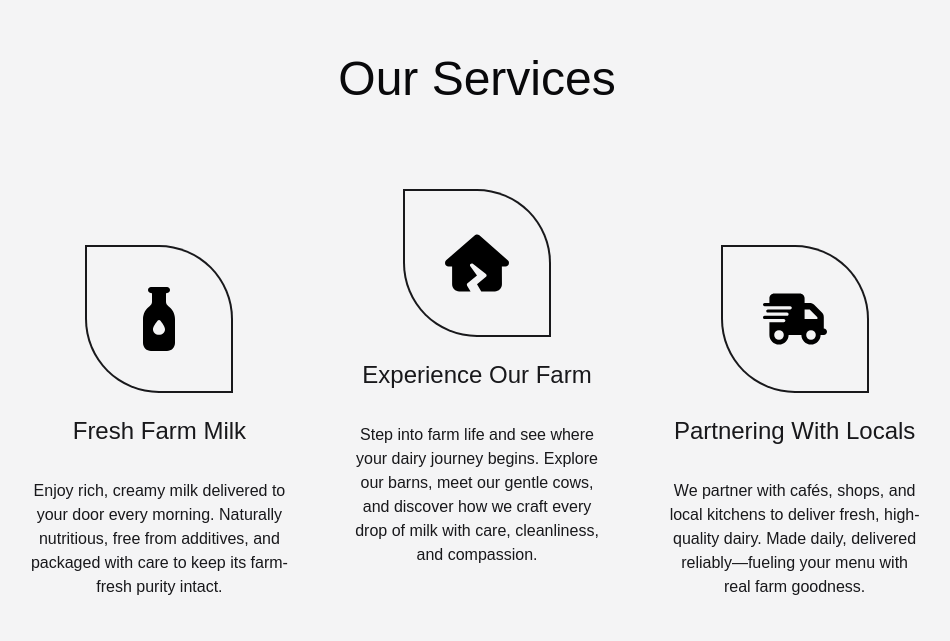
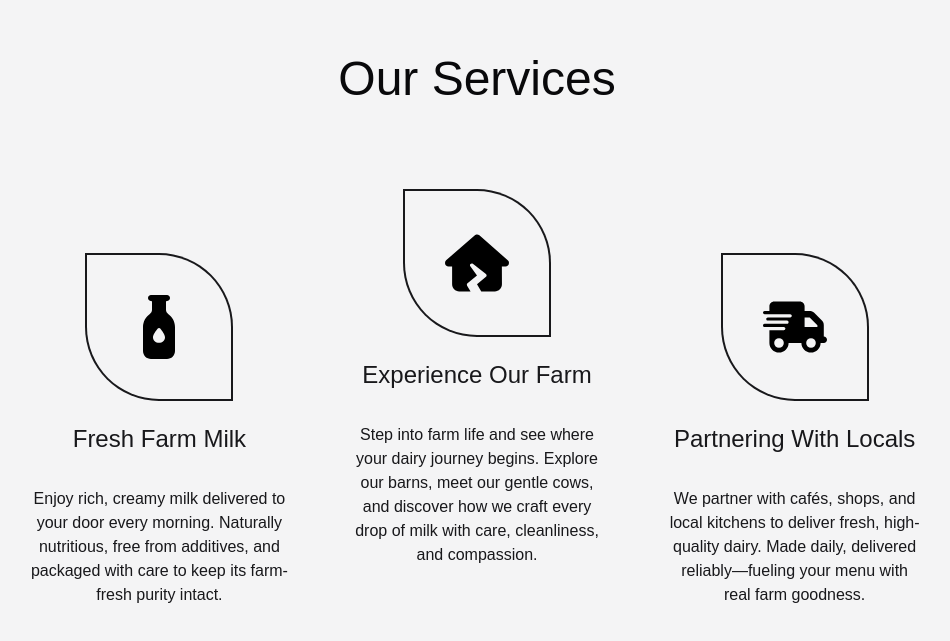
Before and after one commit to CUR0-Dev/kesavcattlefarm, a React (Vite) app: page / in a window 1280 px wide. Shown: the part 865-1506 px from the top of the page, without its empty margins (163-1113 px from the left). Built offline with nearby package versions, Linux system fonts and the light colour scheme; a web font is replaced by a local one.

Commit message:
Our services height changes

```diff
--- a/src/components/Home/OurServices.jsx
+++ b/src/components/Home/OurServices.jsx
@@ -70,17 +70,17 @@ const OurServices = () => {
   return (
     <>
       <div className="md:my-10">
-        <div className="flex flex-col md:flex-row justify-between md:h-[480px] md:items-end gap-6 md:gap-3 ">
+        <div className="flex flex-col md:flex-row justify-between  md:items-end gap-6 md:gap-3 ">
           {serviceDetails.map((service, index) => {
             return (
               <>
                 <div
                   key={index}
                   className={`p-6 rounded-lg md:w-1/3 transition-all transform duration-700 ease-in-out cursor-default select-none self-start ${
-                    index === 1 ? "" : "md:pt-20"
+                    index === 1 ? "" : "md:mt-16"
                   } ${service?.bgColor?.mdHover} ${
                     service?.bgColor?.color
-                  } md:bg-transparent`}
+                  } md:bg-transparent md:h-[480px]`}
                 >
                   <div className="flex items-center flex-col xs:flex-row xs:mb-6 md:flex-col gap-6">
                     <p className="inline-block p-3 md:p-10 ring-2 rounded-tr-[50%] rounded-bl-[50%]">
```
